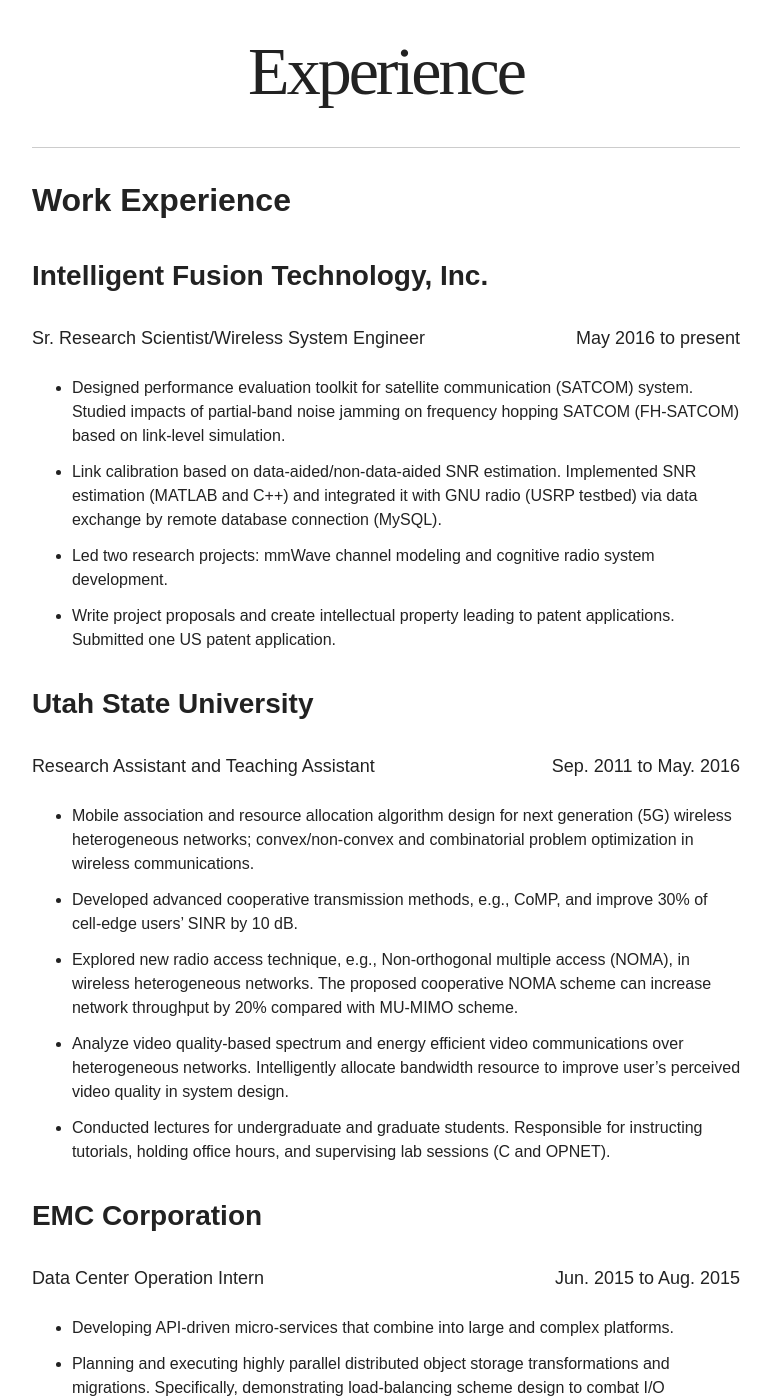
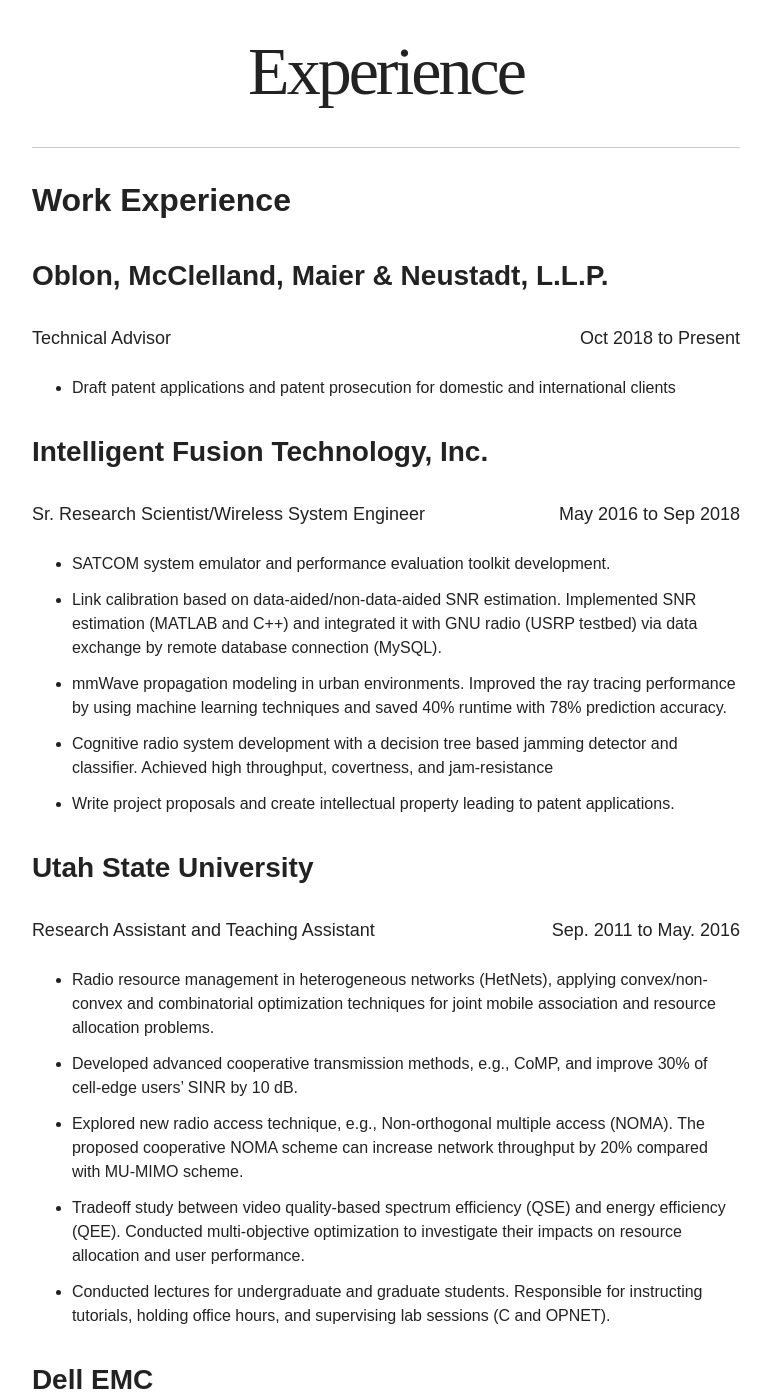
Before and after one commit to aaronxu17/aaronxu17.github.io, a Jekyll site: the page built from experience/index.md, in a window 1280 px wide and 1400 px high, scrolled down 344 px. Shown: the whole window, without its empty margins (254-1025 px from the left). Built offline with Jekyll 4.4.1, drawn with Linux system fonts in a browser that asks for light colours; nearby versions of some CDN libraries.

Commit message:
2018 Nov Update

```diff
--- a/_config.yml
+++ b/_config.yml
@@ -2,7 +2,7 @@
 
 title: Yiran (Aaron) Xu
 locale: en_US
-description: Ph.D., Sr. Research Scientist
+description: Ph.D.
 logo: site-logo.jpg
 search: true
 url: https://aaronxu17.github.io
--- a/experience/index.md
+++ b/experience/index.md
@@ -9,18 +9,31 @@
 ---
 
 ## Work Experience
+
+### Oblon, McClelland, Maier & Neustadt, L.L.P.
+
+<p style="text-align:left;">
+Technical Advisor<span style="float:right;">
+Oct 2018 to Present</span>
+</p>
+
+* Draft patent applications and patent prosecution for domestic and international clients
+
+
+
 ### Intelligent Fusion Technology, Inc.
 
 <p style="text-align:left;">
 Sr. Research Scientist/Wireless System Engineer<span style="float:right;">
-May 2016 to present</span>
+May 2016 to Sep 2018</span>
 </p>
 
-* Designed performance evaluation toolkit for satellite communication (SATCOM) system. Studied impacts of partial-band noise jamming on frequency hopping SATCOM (FH-SATCOM) based on link-level simulation.
+* SATCOM system emulator and performance evaluation toolkit development.
 * Link calibration based on data-aided/non-data-aided SNR estimation. Implemented SNR estimation (MATLAB and C++) and integrated it with GNU
 radio (USRP testbed) via data exchange by remote database connection (MySQL).
-* Led two research projects: mmWave channel modeling and cognitive radio system development.
-* Write project proposals and create intellectual property leading to patent applications. Submitted one US patent application.
+* mmWave propagation modeling in urban environments. Improved the ray tracing performance by using machine learning techniques and saved 40% runtime with 78% prediction accuracy.
+* Cognitive radio system development with a decision tree based jamming detector and classifier. Achieved high throughput, covertness, and jam-resistance
+* Write project proposals and create intellectual property leading to patent applications.
 
 ### Utah State University
 
@@ -29,13 +42,13 @@
 Sep. 2011 to May. 2016</span>
 </p>
 
-* Mobile association and resource allocation algorithm design for next generation (5G) wireless heterogeneous networks; convex/non-convex and combinatorial problem optimization in wireless communications.
+* Radio resource management in heterogeneous networks (HetNets), applying convex/non-convex and combinatorial optimization techniques for joint mobile association and resource allocation problems.
 * Developed advanced cooperative transmission methods, e.g., CoMP, and improve 30% of cell-edge users' SINR by 10 dB.
-* Explored new radio access technique, e.g., Non-orthogonal multiple access (NOMA), in wireless heterogeneous networks. The proposed cooperative NOMA scheme can increase network throughput by 20% compared with MU-MIMO scheme.
-* Analyze video quality-based spectrum and energy efficient video communications over heterogeneous networks. Intelligently allocate bandwidth resource to improve user's perceived video quality in system design.
+* Explored new radio access technique, e.g., Non-orthogonal multiple access (NOMA). The proposed cooperative NOMA scheme can increase network throughput by 20% compared with MU-MIMO scheme.
+* Tradeoff study between video quality-based spectrum efficiency (QSE) and energy efficiency (QEE). Conducted multi-objective optimization to investigate their impacts on resource allocation and user performance.
 * Conducted lectures for undergraduate and graduate students. Responsible for instructing tutorials, holding office hours, and supervising lab sessions (C and OPNET).
 
-### EMC Corporation
+### Dell EMC
 
 <p style="text-align:left;">
 Data Center Operation Intern<span style="float:right;">
--- a/index.html
+++ b/index.html
@@ -6,7 +6,10 @@
 
 
 <ul>
+<li><h5 id="toc_0">Oct. 2018, I joined Oblon, McClelland, Maier & Neustadt, L.L.P. to start a new career in intellectual property law.</h5></li>
+<li><h5 id="toc_0">Sep. 2018, after two and a half years of memorable stint with Intelligent Fusion Technology, Inc., I left the company to pursue other career opportunities.</h5></li>
 <li><h5 id="toc_0">Dec. 2017, my paper “High throughput, Cyber Security Multi-User Superposition Covert Communication System” was accepted for publication by IEEE Aerospace and Electronic Systems Magazine.</h5></li>
+<li><h5 id="toc_2">Nov. 2017, I got promoted to a Senior Research Scientist.</h5></li>
 <li><h5 id="toc_1">Mar. 2017, a patent application is submitted to USPTO.</h5></li>
 <li><h5 id="toc_2">May. 2016, I started my first job at Intelligent Fusion Technology, Inc. as a Research Scientist.</h5></li>
 <li><h5 id="toc_3">May. 2016, I graduated from Utah State University with a Ph.D. degree in Electrical Engineering!</h5></li>
```
Also changed, not shown: about/index.md (+4 -5 lines), home/index.md (+6 -0 lines), 2 other files.
